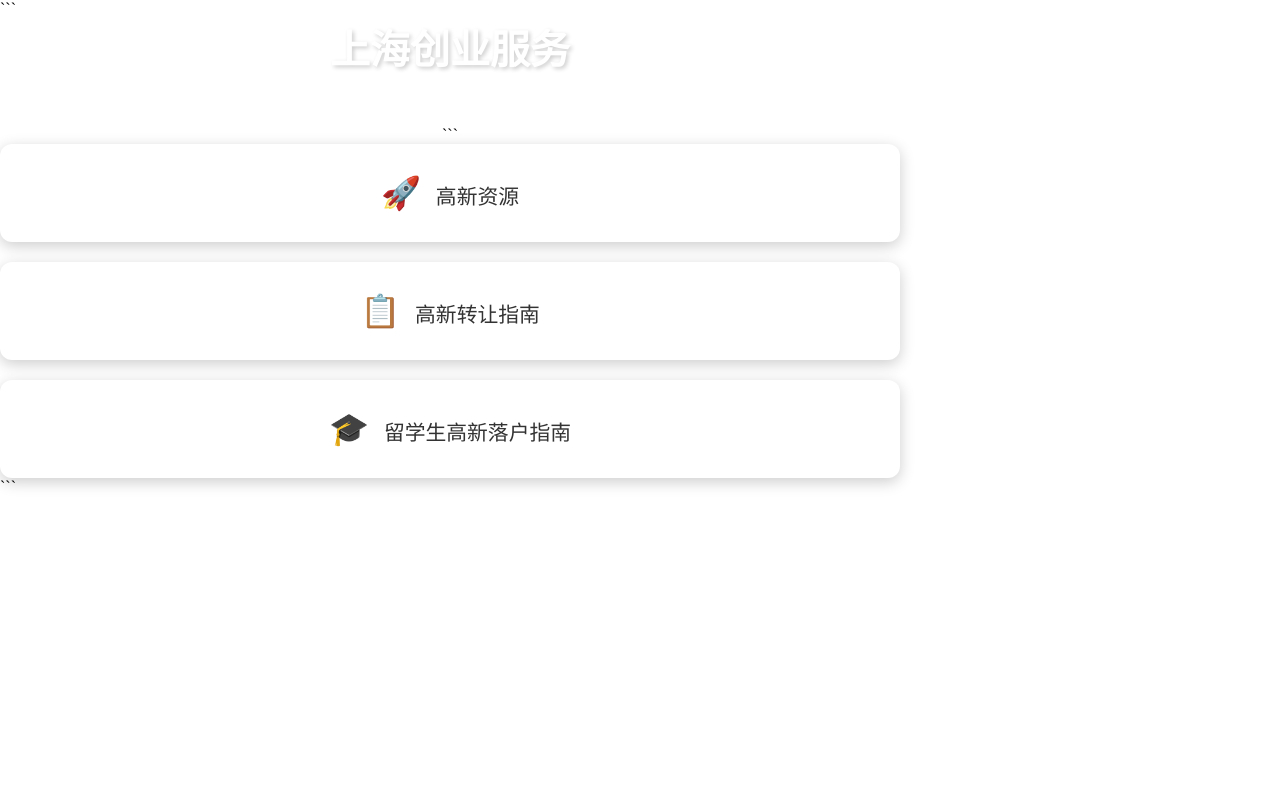
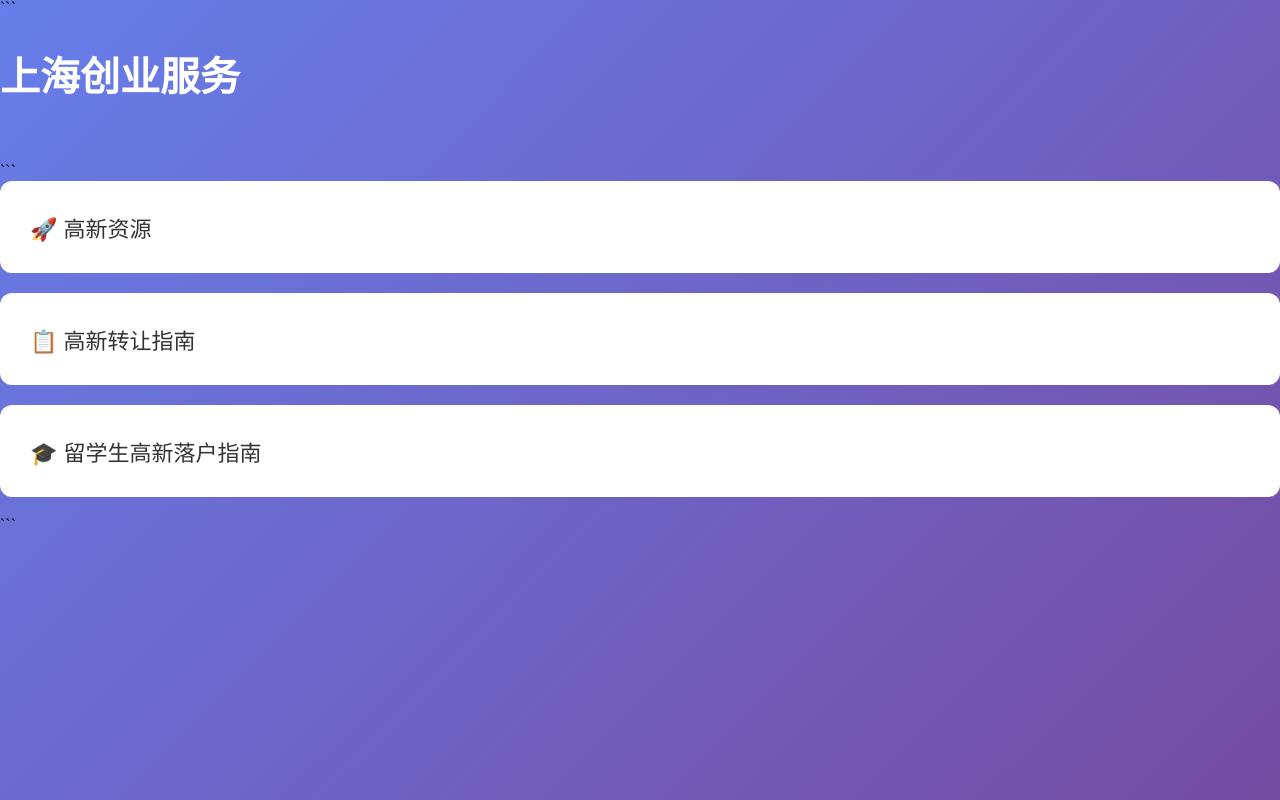
Before and after one commit to alexwang-2021/alexwang-2021.github.io, a plain HTML site: page index.html in a window 1280 px wide. Drawn offline with Linux system fonts and the light colour scheme.

Commit message:
Update index.html

````diff
--- a/index.html
+++ b/index.html
@@ -6,73 +6,41 @@
     <meta name="viewport" content="width=device-width, initial-scale=1.0">
     <title>上海创业服务</title>
     <style>
-        * {
+        body {
             margin: 0;
             padding: 0;
-            box-sizing: border-box;
+            font-family: Arial, "Microsoft YaHei", sans-serif;
+            background: linear-gradient(135deg, #667eea 0%, #764ba2 100%);
+            min-height: 100vh;
         }
 
 ```
-    body {
-        font-family: -apple-system, BlinkMacSystemFont, "Segoe UI", "Microsoft YaHei", "SimHei", sans-serif;
-        background: linear-gradient(135deg, #667eea 0%, #764ba2 100%);
-        min-height: 100vh;
-        display: flex;
-        align-items: center;
-        justify-content: center;
-        padding: 20px;
-    }
-
     .container {
         max-width: 900px;
-        width: 100%;
+        margin: 0 auto;
+        padding: 50px 20px;
         text-align: center;
     }
 
     h1 {
         color: white;
-        font-size: 2.5rem;
-        margin-bottom: 50px;
-        text-shadow: 2px 2px 4px rgba(0,0,0,0.2);
+        font-size: 40px;
+        margin-bottom: 60px;
     }
 
-    .links {
-        display: flex;
-        flex-direction: column;
-        gap: 20px;
-    }
-
-    .link-card {
+    a {
+        display: block;
         background: white;
         padding: 30px;
+        margin-bottom: 20px;
         border-radius: 12px;
         text-decoration: none;
         color: #333;
-        font-size: 1.3rem;
-        box-shadow: 0 4px 15px rgba(0,0,0,0.2);
-        transition: all 0.3s ease;
-        display: block;
+        font-size: 22px;
     }
 
-    .link-card:hover {
-        transform: translateY(-5px);
-        box-shadow: 0 8px 25px rgba(0,0,0,0.3);
-    }
-
-    .link-card span {
-        font-size: 2rem;
-        margin-right: 15px;
-        display: inline-block;
-    }
-
-    @media (max-width: 768px) {
-        h1 {
-            font-size: 2rem;
-        }
-        .link-card {
-            font-size: 1.1rem;
-            padding: 25px;
-        }
+    a:hover {
+        background: #f0f0f0;
     }
 </style>
 ```
@@ -83,19 +51,9 @@
         <h1>上海创业服务</h1>
 
 ```
-    <div class="links">
-        <a href="gaoxin-ziyuan.html" class="link-card">
-            <span>🚀</span>高新资源
-        </a>
-
-        <a href="gaoxin-zhuanrang.html" class="link-card">
-            <span>📋</span>高新转让指南
-        </a>
-
-        <a href="liuxuesheng-luohu.html" class="link-card">
-            <span>🎓</span>留学生高新落户指南
-        </a>
-    </div>
+    <a href="gaoxin-ziyuan.html">🚀 高新资源</a>
+    <a href="gaoxin-zhuanrang.html">📋 高新转让指南</a>
+    <a href="liuxuesheng-luohu.html">🎓 留学生高新落户指南</a>
 </div>
 ```
 
````
